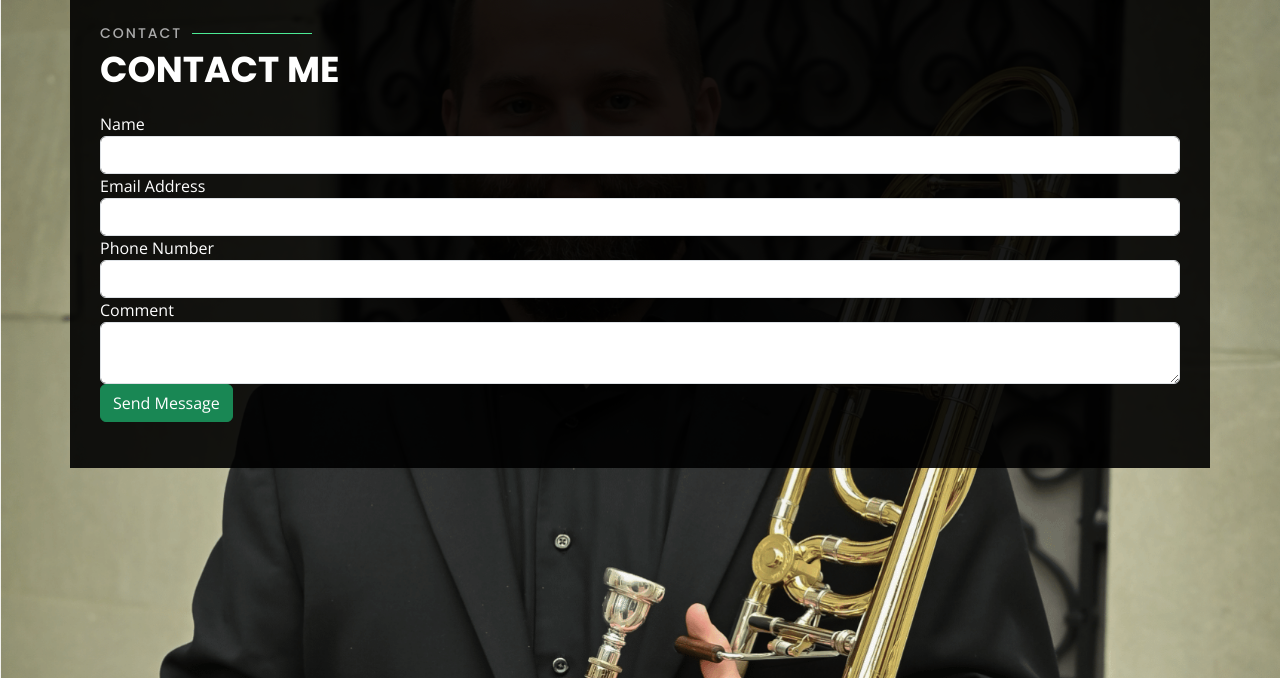
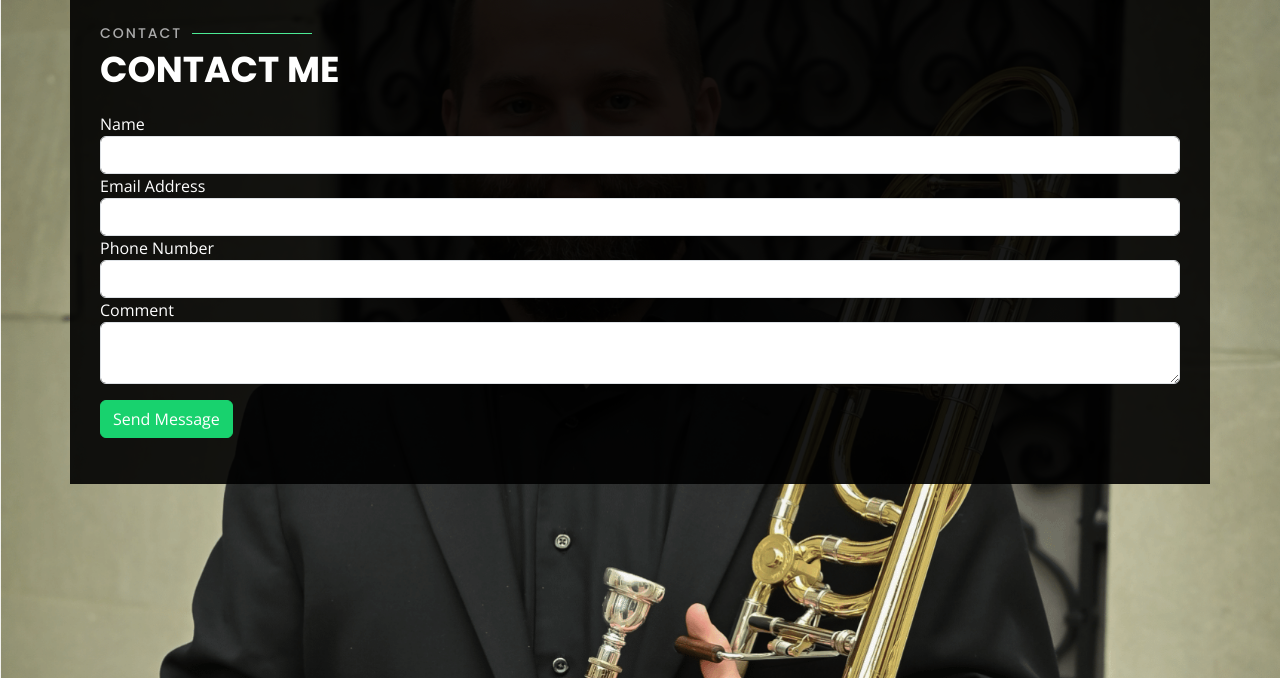
Before and after one commit to musser004/Tony_Website, a Flask app: page / in a window 1280 px wide, after a click on "Contact". Shown: the part 101-779 px from the top of the page. Run offline with Flask 3, Linux system fonts and the light colour scheme; some libraries are stand-ins or nearby versions.

Commit message:
Updating styles.css for cleaner contact form

```diff
--- a/static/css/style.css
+++ b/static/css/style.css
@@ -1003,6 +1003,22 @@ section .container {
 /*--------------------------------------------------------------
 # Contact
 --------------------------------------------------------------*/
+#Contact_Form {
+    font-weight: semi-bold;
+}
+
+#submit {
+    margin-top: 1rem;
+    --bs-btn-bg: #18d26e;
+    --bs-btn-border-color: #18d26e;
+    --bs-btn-hover-color: #fff;
+    --bs-btn-hover-bg: #15bb62;
+    --bs-btn-hover-border-color: #15bb62;
+    --bs-btn-active-bg: #15bb62;
+    --bs-btn-active-border-color: #15bb62;
+}
+
+
 .contact .info-box {
   color: #444444;
   padding: 20px;
```
